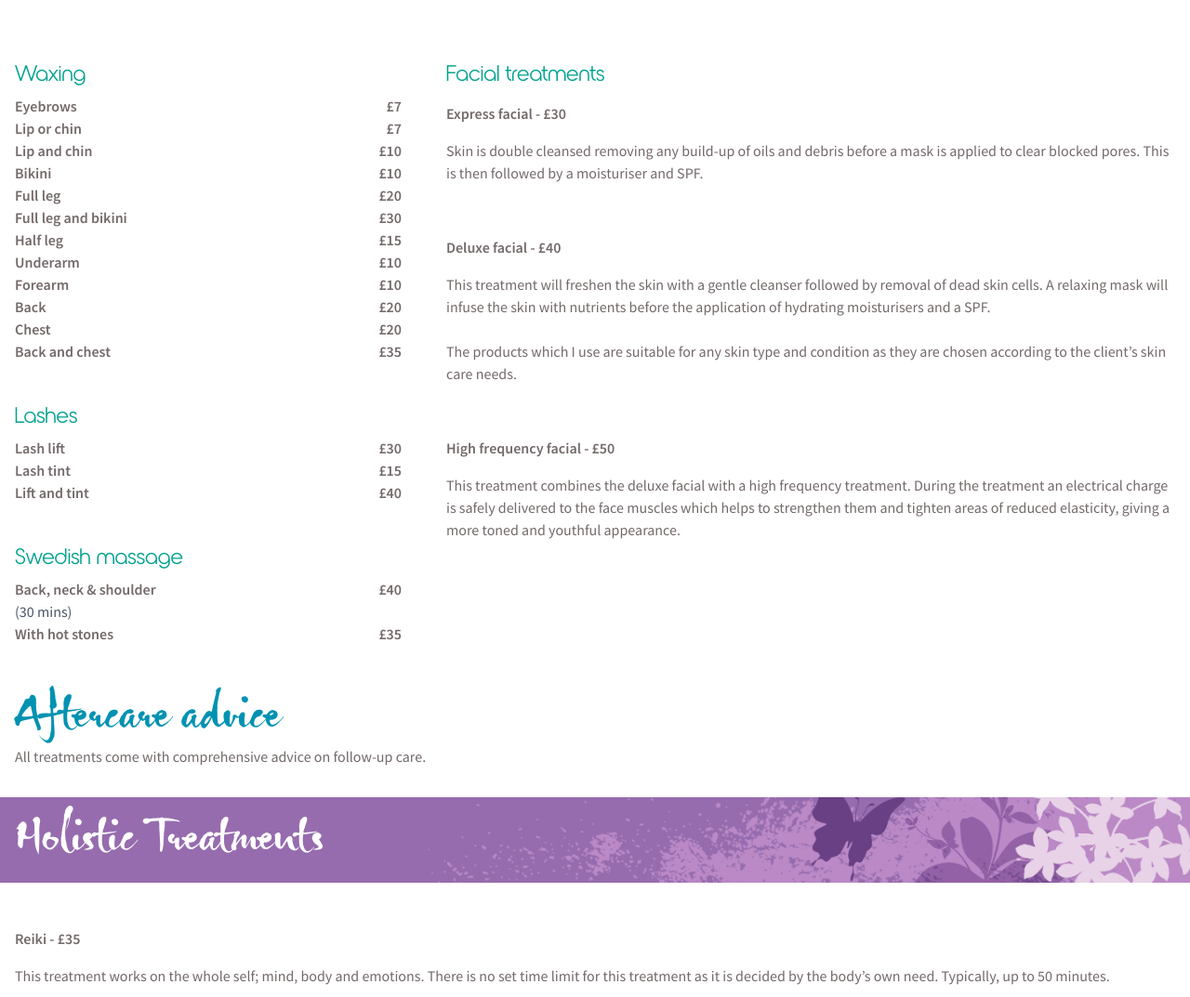
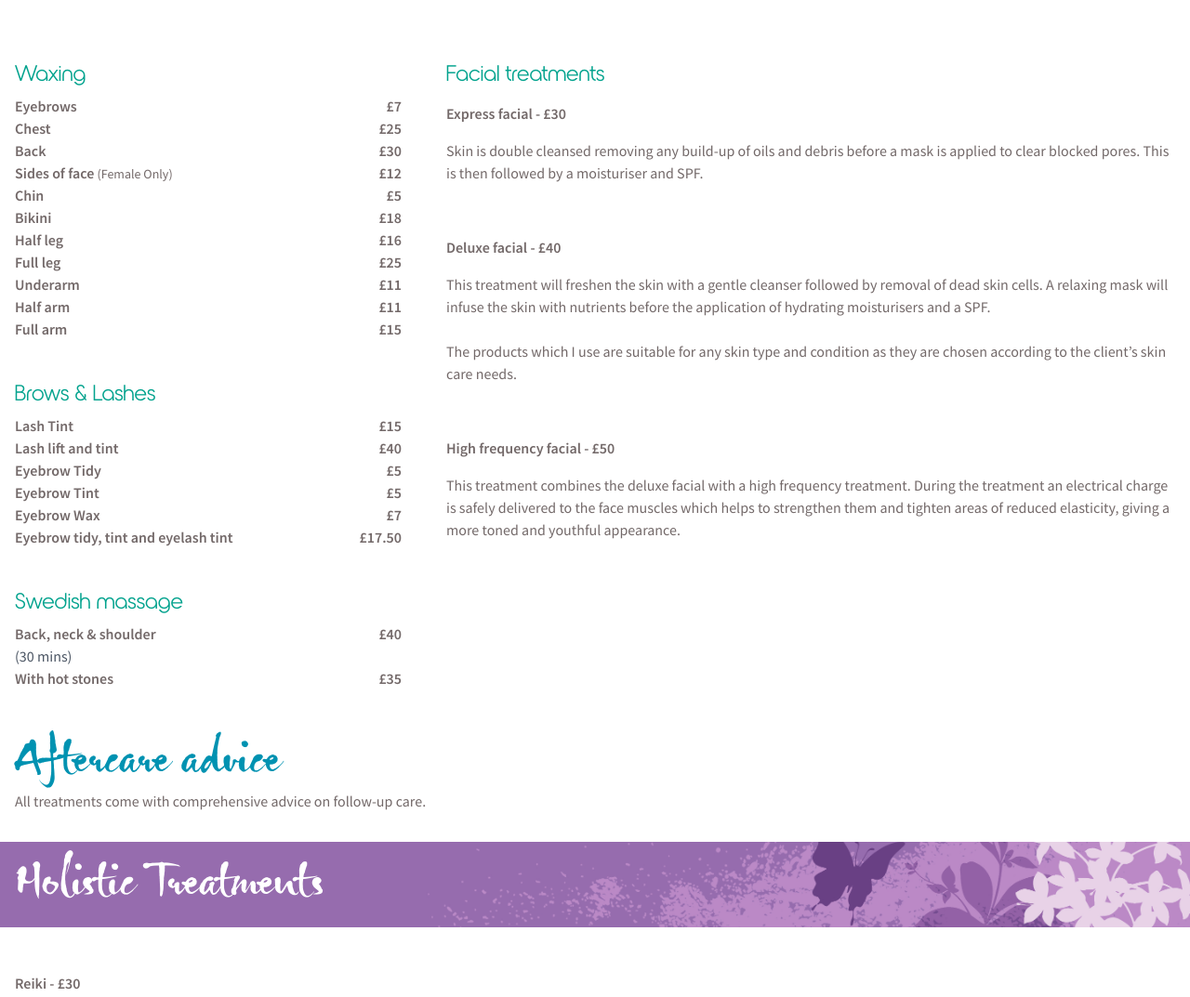
Before and after one commit to Diddyy/TTC, a website: page src/index.html in a window 1280 px wide. Shown: the part 945-2018 px from the top of the page at 93% size. Drawn offline with nearby package versions, Linux system fonts and the light colour scheme; files whose address does not match are found by name.

Commit message:
Changes to prices

```diff
--- a/src/index.html
+++ b/src/index.html
@@ -208,7 +208,132 @@
                                 </div>
 
                                 <div class="flex flex-row justify-between items-start">
-                                    <p class="text-md font-semibold">Lip or chin</p>
+                                    <p class="text-md font-semibold">Chest</p>
+                                    <span class="text-beautytreatment-blue font-bold text-md">£25</span>
+                                </div>
+
+                                <div class="block md:hidden py-1">
+                                    <div class="w-full border-t border-gray-300"></div>
+                                </div>
+
+                                <div class="flex flex-row justify-between items-start">
+                                    <p class="text-md font-semibold">Back</p>
+                                    <span class="text-beautytreatment-blue font-bold text-md">£30</span>
+                                </div>
+
+                                <div class="block md:hidden py-1">
+                                    <div class="w-full border-t border-gray-300"></div>
+                                </div>
+
+                                <div class="flex flex-row justify-between items-start">
+                                    <p class="text-md font-semibold">Sides of face <span class="text-beautytreatment-blue font-thin text-sm">(Female Only)</span></p>
+                                    <span class="text-beautytreatment-blue font-bold text-md">£12</span>
+                                </div>
+
+                                <div class="block md:hidden py-1">
+                                    <div class="w-full border-t border-gray-300"></div>
+                                </div>
+
+                                <div class="flex flex-row justify-between items-start">
+                                    <p class="text-md font-semibold">Chin</p>
+                                    <span class="text-beautytreatment-blue font-bold text-md">£5</span>
+                                </div>
+
+                                <div class="block md:hidden py-1">
+                                    <div class="w-full border-t border-gray-300"></div>
+                                </div>
+
+                                <div class="flex flex-row justify-between items-start">
+                                    <p class="text-md font-semibold">Bikini</p>
+                                    <span class="text-beautytreatment-blue font-bold text-md">£18</span>
+                                </div>
+
+                                <div class="block md:hidden py-1">
+                                    <div class="w-full border-t border-gray-300"></div>
+                                </div>
+
+                                <div class="flex flex-row justify-between items-start">
+                                    <p class="text-md font-semibold">Half leg</p>
+                                    <span class="text-beautytreatment-blue font-bold text-md">£16</span>
+                                </div>
+
+                                <div class="block md:hidden py-1">
+                                    <div class="w-full border-t border-gray-300"></div>
+                                </div>
+
+                                <div class="flex flex-row justify-between items-start">
+                                    <p class="text-md font-semibold">Full leg</p>
+                                    <span class="text-beautytreatment-blue font-bold text-md">£25</span>
+                                </div>
+
+                                <div class="block md:hidden py-1">
+                                    <div class="w-full border-t border-gray-300"></div>
+                                </div>
+
+                                <div class="flex flex-row justify-between items-start">
+                                    <p class="text-md font-semibold">Underarm</p>
+                                    <span class="text-beautytreatment-blue font-bold text-md">£11</span>
+                                </div>
+
+                                <div class="block md:hidden py-1">
+                                    <div class="w-full border-t border-gray-300"></div>
+                                </div>
+
+                                <div class="flex flex-row justify-between items-start">
+                                    <p class="text-md font-semibold">Half arm</p>
+                                    <span class="text-beautytreatment-blue font-bold text-md">£11</span>
+                                </div>
+
+                                <div class="block md:hidden py-1">
+                                    <div class="w-full border-t border-gray-300"></div>
+                                </div>
+
+                                <div class="flex flex-row justify-between items-start">
+                                    <p class="text-md font-semibold">Full arm</p>
+                                    <span class="text-beautytreatment-blue font-bold text-md">£15</span>
+                                </div>
+                            </div>
+                            <div class="w-full py-4">
+                                <h2 class="font-nordiqueproregular text-primary-green text-2xl font-normal my-2">Brows & Lashes</h2>
+
+                                <div class="flex flex-row justify-between items-start">
+                                    <p class="text-md font-semibold">Lash Tint</p>
+                                    <span class="text-beautytreatment-blue font-bold text-md">£15</span>
+                                </div>
+
+                                <div class="block md:hidden py-1">
+                                    <div class="w-full border-t border-gray-300"></div>
+                                </div>
+
+                                <div class="flex flex-row justify-between items-start">
+                                    <p class="text-md font-semibold">Lash lift and tint</p>
+                                    <span class="text-beautytreatment-blue font-bold text-md">£40</span>
+                                </div>
+
+                                <div class="block md:hidden py-1">
+                                    <div class="w-full border-t border-gray-300"></div>
+                                </div>
+
+                                <div class="flex flex-row justify-between items-start">
+                                    <p class="text-md font-semibold">Eyebrow Tidy</p>
+                                    <span class="text-beautytreatment-blue font-bold text-md">£5</span>
+                                </div>
+
+                                <div class="block md:hidden py-1">
+                                    <div class="w-full border-t border-gray-300"></div>
+                                </div>
+
+                                <div class="flex flex-row justify-between items-start">
+                                    <p class="text-md font-semibold">Eyebrow Tint</p>
+                                    <span class="text-beautytreatment-blue font-bold text-md">£5</span>
+                                </div>
+
+                                <div class="block md:hidden py-1">
+                                    <div class="w-full border-t border-gray-300"></div>
+                                </div>
+
+                                <div class="flex flex-row justify-between items-start">
+                                    <p class="text-md font-semibold">Eyebrow Wax</p>
                                     <span class="text-beautytreatment-blue font-bold text-md">£7</span>
                                 </div>
 
@@ -217,115 +342,8 @@
                                 </div>
 
                                 <div class="flex flex-row justify-between items-start">
-                                    <p class="text-md font-semibold">Lip and chin</p>
-                                    <span class="text-beautytreatment-blue font-bold text-md">£10</span>
-                                </div>
-
-                                <div class="block md:hidden py-1">
-                                    <div class="w-full border-t border-gray-300"></div>
-                                </div>
-
-                                <div class="flex flex-row justify-between items-start">
-                                    <p class="text-md font-semibold">Bikini</p>
-                                    <span class="text-beautytreatment-blue font-bold text-md">£10</span>
-                                </div>
-
-                                <div class="block md:hidden py-1">
-                                    <div class="w-full border-t border-gray-300"></div>
-                                </div>
-
-                                <div class="flex flex-row justify-between items-start">
-                                    <p class="text-md font-semibold">Full leg</p>
-                                    <span class="text-beautytreatment-blue font-bold text-md">£20</span>
-                                </div>
-
-                                <div class="block md:hidden py-1">
-                                    <div class="w-full border-t border-gray-300"></div>
-                                </div>
-
-                                <div class="flex flex-row justify-between items-start">
-                                    <p class="text-md font-semibold">Full leg and bikini</p>
-                                    <span class="text-beautytreatment-blue font-bold text-md">£30</span>
-                                </div>
-
-                                <div class="block md:hidden py-1">
-                                    <div class="w-full border-t border-gray-300"></div>
-                                </div>
-
-                                <div class="flex flex-row justify-between items-start">
-                                    <p class="text-md font-semibold">Half leg</p>
-                                    <span class="text-beautytreatment-blue font-bold text-md">£15</span>
-                                </div>
-
-                                <div class="block md:hidden py-1">
-                                    <div class="w-full border-t border-gray-300"></div>
-                                </div>
-
-                                <div class="flex flex-row justify-between items-start">
-                                    <p class="text-md font-semibold">Underarm</p>
-                                    <span class="text-beautytreatment-blue font-bold text-md">£10</span>
-                                </div>
-
-                                <div class="block md:hidden py-1">
-                                    <div class="w-full border-t border-gray-300"></div>
-                                </div>
-
-                                <div class="flex flex-row justify-between items-start">
-                                    <p class="text-md font-semibold">Forearm</p>
-                                    <span class="text-beautytreatment-blue font-bold text-md">£10</span>
-                                </div>
-
-                                <div class="block md:hidden py-1">
-                                    <div class="w-full border-t border-gray-300"></div>
-                                </div>
-
-                                <div class="flex flex-row justify-between items-start">
-                                    <p class="text-md font-semibold">Back</p>
-                                    <span class="text-beautytreatment-blue font-bold text-md">£20</span>
-                                </div>
-
-                                <div class="block md:hidden py-1">
-                                    <div class="w-full border-t border-gray-300"></div>
-                                </div>
-
-                                <div class="flex flex-row justify-between items-start">
-                                    <p class="text-md font-semibold">Chest</p>
-                                    <span class="text-beautytreatment-blue font-bold text-md">£20</span>
-                                </div>
-
-                                <div class="block md:hidden py-1">
-                                    <div class="w-full border-t border-gray-300"></div>
-                                </div>
-
-                                <div class="flex flex-row justify-between items-start">
-                                    <p class="text-md font-semibold">Back and chest</p>
-                                    <span class="text-beautytreatment-blue font-bold text-md">£35</span>
-                                </div>
-                            </div>
-                            <div class="w-full py-4">
-                                <h2 class="font-nordiqueproregular text-primary-green text-2xl font-normal my-2">Lashes</h2>
-
-                                <div class="flex flex-row justify-between items-start">
-                                    <p class="text-md font-semibold">Lash lift</p>
-                                    <span class="text-beautytreatment-blue font-bold text-md">£30</span>
-                                </div>
-
-                                <div class="block md:hidden py-1">
-                                    <div class="w-full border-t border-gray-300"></div>
-                                </div>
-
-                                <div class="flex flex-row justify-between items-start">
-                                    <p class="text-md font-semibold">Lash tint</p>
-                                    <span class="text-beautytreatment-blue font-bold text-md">£15</span>
-                                </div>
-
-                                <div class="block md:hidden py-1">
-                                    <div class="w-full border-t border-gray-300"></div>
-                                </div>
-
-                                <div class="flex flex-row justify-between items-start">
-                                    <p class="text-md font-semibold">Lift and tint</p>
-                                    <span class="text-beautytreatment-blue font-bold text-md">£40</span>
+                                    <p class="text-md font-semibold">Eyebrow tidy, tint and eyelash tint</p>
+                                    <span class="text-beautytreatment-blue font-bold text-md">£17.50</span>
                                 </div>
                             </div>
                             <div class="w-full py-4">
@@ -384,8 +402,13 @@
                 <div class="container mx-auto px-4 py-4">
                     <div class="flex flex-wrap my-8">
                         <div class="mb-14">
-                            <div class="font-semibold mb-4">Reiki - £35</div>
+                            <div class="font-semibold mb-4">Reiki - £30</div>
                             <p>This treatment works on the whole self; mind, body and emotions. There is no set time limit for this treatment as it is decided by the bodyʼs own need. Typically, up to 50 minutes.<br><br>During the treatment you remain fully clothed under a blanket. Your practitioner gently places their hands palm down above or lightly on your body in specific energy locations. No pressure, massage or manipulation is involved.</p>
+                        </div>
+
+                        <div class="mb-14">
+                            <div class="font-semibold mb-4">Chakra balancing - £25</div>
+                            <p>Our energy can be depleted in a number of ways, affected by illness or negative emotions. This in turn can cause mental stress, low mood and self-esteem leading to further problems.<br>Using crystals, I will find which of your chakras are out of line and rebalance them leaving you feeling more energised and calm.</p>
                         </div>
 
                         <div class="mb-14">
@@ -393,9 +416,16 @@
                             <p>This is an ancient practice that works with the natural power of crystals and gemstones to help improve health and wellbeing. Crystal healing is a safe, non-invasive therapy that works with the bodyʼs own energy to help with all kinds of ailments.</p>
                         </div>
 
+                        <div class="mb-14">
+                            <div class="font-semibold mb-4">Swedish Back Massage - £20</div>
+                            <p>Ease the pain of sore and stiff muscles to the back, neck and shoulders.</p>
+                        </div>
+
                         <div class="">
-                            <div class="font-semibold mb-4">Chakra balancing - £25</div>
-                            <p>Our energy can be depleted in a number of ways, affected by illness or negative emotions. This in turn can cause mental stress, low mood and self-esteem leading to further problems.<br><br>Using crystals, I will find which of your chakras are out of line and rebalance them leaving you feeling more energised and calm.</p>
+                            <div class="font-semibold mb-4">Indian Head Massage - £35</div>
+                            <p>Working on the upper back, head, neck and shoulders.
+                                Stress, tension, tired stiff and knotted muscles are relived and lymphatic drainage is improved. Blood circulation is increased to the head and toxins removed from the circulatory system.
+                                This treatment induces a sense of calmness, tranquillity and helps release anxiety. It also improves concentration and alertness, relieves mental and physical tiredness and depression.</p>
                         </div>
                     </div>
                 </div>
```
